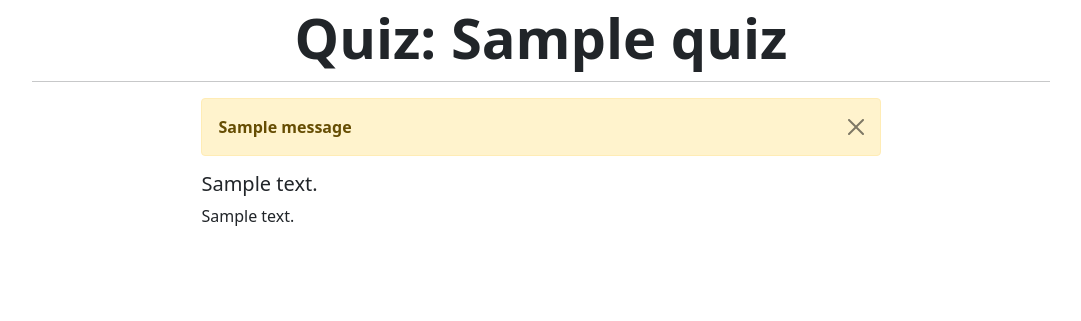
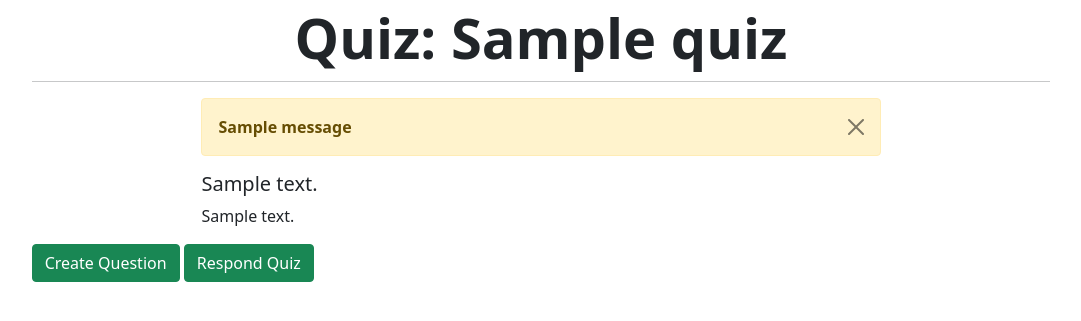
Before and after one commit to pedrofdzl/pingus-hackmty21, a Flask app: page /classes/detail/1/quiz/detail/1 in a window 1280 px wide. Shown: the part 97-418 px from the top of the page, without its empty margins (99-1180 px from the left). Run offline with Flask 2, Linux system fonts and the light colour scheme; tables that the repository leaves empty hold one stand-in row (values such as "Sample post"); one stand-in notice (Sample message) is shown; parts of the project's set-up code (start-up, migrations or seed data) failed here and were passed over.

Commit message:
no se armo

```diff
--- a/app.py
+++ b/app.py
@@ -1,6 +1,6 @@
 from operator import sub
 from typing import Text
-from flask import Flask, render_template, redirect, flash, url_for, request
+from flask import Flask, render_template, redirect, flash, url_for, request, session
 from datetime import datetime
 
 # DB dependencies
@@ -11,6 +11,7 @@ from flask_migrate import Migrate, current
 from flask_wtf import FlaskForm
 
 from wtforms import StringField, SubmitField, PasswordField, BooleanField, IntegerField
+from wtforms.fields.core import SelectField
 from wtforms.validators import DataRequired, EqualTo, ValidationError
 from wtforms.widgets import TextArea
 from wtforms.ext.dateutil.fields import DateTimeField
@@ -286,6 +287,9 @@ class GradeForm(FlaskForm):
         if   0 > grade.data or grade.data > 100:
             flash('Value must be between 0-100')
             raise ValidationError('Value must be between 0-100')
+
+class PreguntaForm(FlaskForm):
+    option = SelectField('Option')
 
 
 ###################
@@ -873,6 +877,24 @@ def quiz_detail(classid, quizid):
 
     return render_template('quiz_detail.html', clase=clase, quiz=quiz)
 
+@app.route('/classes/detail/<int:classid>/quiz/<int:quizid>/respond', methods=['GET','POST'])
+def quiz_respond(classid, quizid):
+    clase = Class.query.get_or_404(classid)
+    quiz = Quiz.query.get_or_404(quizid)
+    questions = quiz.questions
+    #form = PreguntaForm()
+    question_list = {question:question.answers for question in questions}
+
+    if request.method=='POST':
+        for i in question_list.keys():
+            print(i)
+            answered = request.form.get(i)
+            print(answered)
+        # for field in request.data:
+        #     print(field)
+
+    return render_template('respond_quiz.html', q=question_list, o=question_list, clase=clase, quiz=quiz)
+
 @app.route('/classes/detail/<int:classid>/quiz/<int:quizid>/question/create', methods=['GET','POST'])
 def question_create(classid, quizid):
     clase = Class.query.get_or_404(classid)
--- a/templates/class_detail.html
+++ b/templates/class_detail.html
@@ -35,7 +35,7 @@
 {% for message in get_flashed_messages() %}
 <p><strong>{{ message }}</strong></p><br>
 {% endfor %}
-<!-- <div class="col-md-10 mx-auto col-lg-8 px-4 py-4 my-5 text-left bg-light rounded-3 border">
+<div class="col-md-10 mx-auto col-lg-8 px-4 py-4 my-5 text-left bg-light rounded-3 border">
     <h1>Quizzes</h1>
     <hr>
     {% if not clase.quizzes[0] %}
@@ -50,7 +50,7 @@
         <br>
         <a class="btn btn-success" href="{{url_for('quiz_create', classid=clase.id)}}">Add quiz</a>
     {% endif %}
-    </div> -->
+</div>
 
 <div class="col-md-10 mx-auto col-lg-8 px-4 py-4 my-5 text-left bg-light rounded-3 border">
     <h1>Lectures</h1>
--- a/templates/quiz_detail.html
+++ b/templates/quiz_detail.html
@@ -23,6 +23,10 @@
                     {% endfor %}
                 {% endfor %}
             </div>
+            <div>
+                <a class='btn btn-success' href="{{url_for('question_create', classid=clase.id, quizid=quiz.id)}}">Create Question</a>
+                <a class='btn btn-success' href="{{url_for('quiz_respond', classid=clase.id, quizid=quiz.id)}}">Respond Quiz</a>
+            </div>
     </div>
 
 
```
Also changed, not shown: templates/respond_quiz.html (added, +28 -0 lines). Lines whose indentation alone changed are shown as unchanged.
